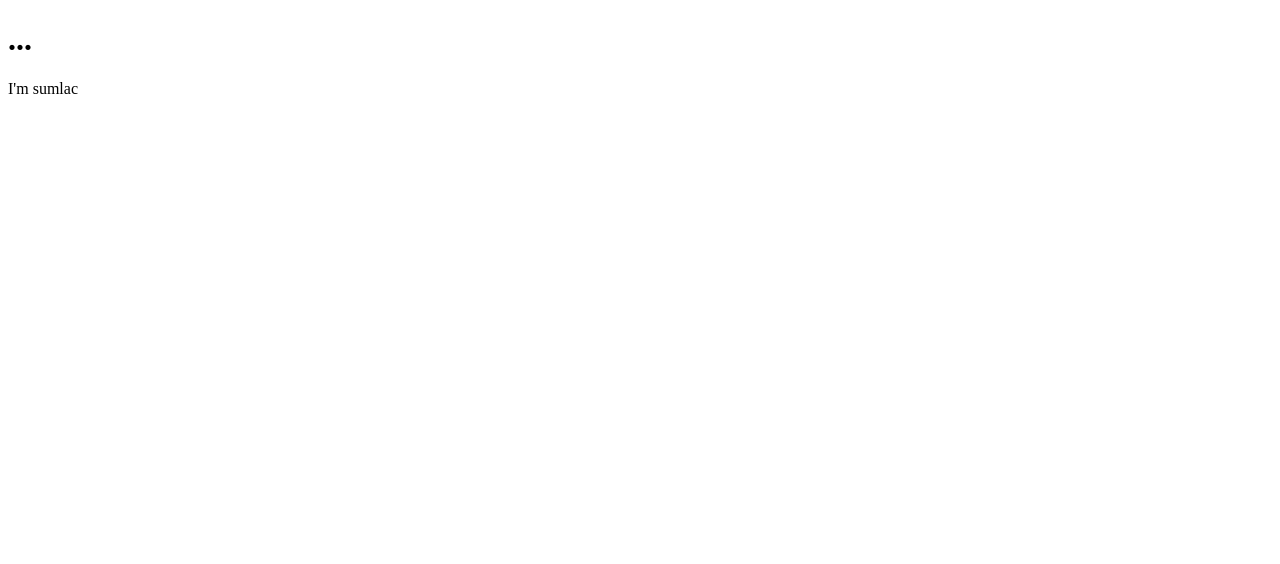
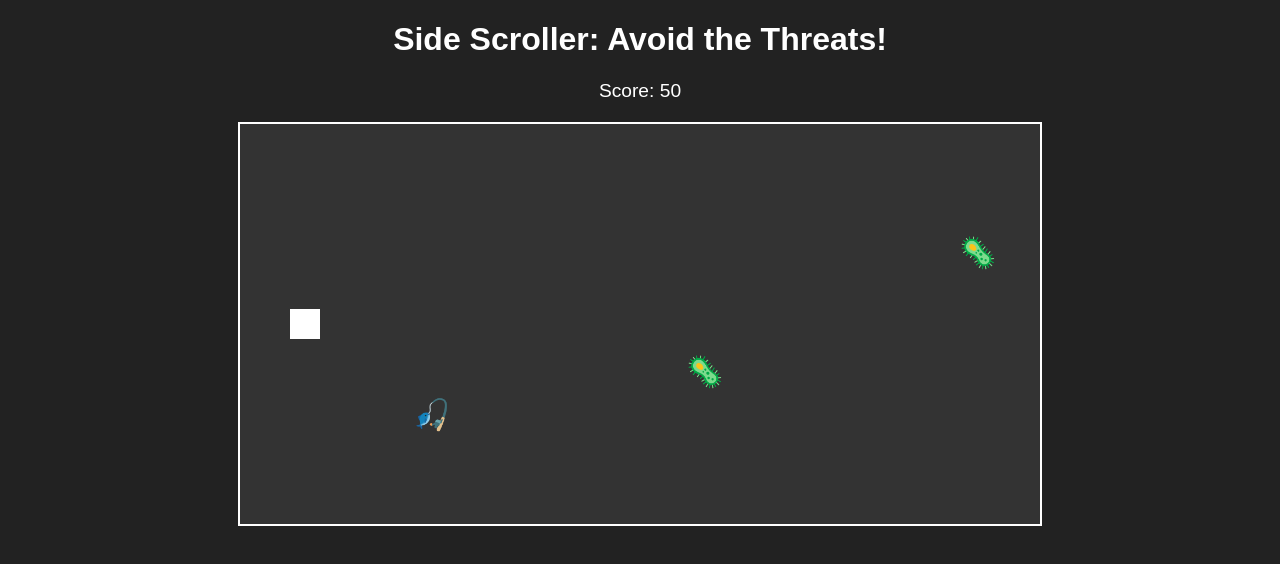
Before and after one commit to sumlac/sumlac.github.io, a plain HTML site: page index.html in a window 1280 px wide. Drawn offline with Linux system fonts and the light colour scheme.

Commit message:
game update

```diff
--- a/index.html
+++ b/index.html
@@ -1,7 +1,181 @@
 <!DOCTYPE html>
-<html>
+<html lang="en">
+<head>
+  <meta charset="UTF-8">
+  <title>Side Scroller: Avoid the Threats!</title>
+  <style>
+    body {
+      margin: 0;
+      background: #222;
+      color: #fff;
+      font-family: sans-serif;
+      text-align: center;
+    }
+    canvas {
+      background: #333;
+      display: block;
+      margin: 20px auto;
+      border: 2px solid #fff;
+    }
+    #score {
+      font-size: 1.2em;
+      margin: 10px;
+    }
+    #gameOver {
+      display: none;
+      font-size: 2em;
+      margin-top: 20px;
+    }
+    button {
+      font-size: 1em;
+      padding: 10px 20px;
+      margin-top: 10px;
+    }
+  </style>
+</head>
 <body>
-<h1>...</h1>
-<p>I'm sumlac</p>
+  <h1>Side Scroller: Avoid the Threats!</h1>
+  <div id="score">Score: 0</div>
+  <canvas id="gameCanvas" width="800" height="400"></canvas>
+  <div id="gameOver">
+    Game Over!<br>
+    <button onclick="restartGame()">Restart</button>
+  </div>
+
+  <script>
+    const canvas = document.getElementById('gameCanvas');
+    const ctx = canvas.getContext('2d');
+    const scoreDiv = document.getElementById('score');
+    const gameOverDiv = document.getElementById('gameOver');
+    const canvasWidth = canvas.width;
+    const canvasHeight = canvas.height;
+
+    // Player settings
+    let player = {
+      x: 50,
+      y: canvasHeight / 2 - 15,
+      width: 30,
+      height: 30,
+      speed: 5
+    };
+
+    // Threats array (obstacles)
+    let threats = [];
+    let threatSpawnInterval = 1500; // spawn every 1.5 seconds
+    let lastThreatSpawn = Date.now();
+    let threatSpeed = 3; // horizontal speed (leftwards)
+
+    // Game state and score
+    let gameOver = false;
+    let score = 0;
+
+    // Threat types represented by emoji:
+    // Virus: 🦠, Malware: 💀, Phishing: 🎣 (a playful pun on "phishing")
+    const threatTypes = ['🦠', '💀', '🎣'];
+
+    // Capture key states (we use Up and Down arrows)
+    let keys = {};
+    document.addEventListener('keydown', (e) => { keys[e.key] = true; });
+    document.addEventListener('keyup', (e) => { keys[e.key] = false; });
+
+    // Function to spawn a new threat at a random vertical position on the right edge
+    function spawnThreat() {
+      const size = 30;
+      const x = canvasWidth; // start at right edge
+      const y = Math.random() * (canvasHeight - size);
+      const type = threatTypes[Math.floor(Math.random() * threatTypes.length)];
+      threats.push({ x, y, size, type });
+    }
+
+    // Update game objects
+    function update(deltaTime) {
+      if (gameOver) return;
+
+      // Move the player with Up/Down arrow keys
+      if (keys['ArrowUp'] && player.y > 0) {
+        player.y -= player.speed;
+      }
+      if (keys['ArrowDown'] && player.y + player.height < canvasHeight) {
+        player.y += player.speed;
+      }
+
+      // Move threats leftward
+      threats.forEach(threat => {
+        threat.x -= threatSpeed;
+      });
+
+      // Remove threats that have left the screen (to the left)
+      threats = threats.filter(threat => threat.x + threat.size > 0);
+
+      // Collision detection
+      threats.forEach(threat => {
+        if (
+          player.x < threat.x + threat.size &&
+          player.x + player.width > threat.x &&
+          player.y < threat.y + threat.size &&
+          player.y + player.height > threat.y
+        ) {
+          gameOver = true;
+        }
+      });
+
+      // Increase score over time
+      score += deltaTime * 0.01;
+      scoreDiv.innerText = 'Score: ' + Math.floor(score);
+
+      // Spawn new threats based on the interval
+      if (Date.now() - lastThreatSpawn > threatSpawnInterval) {
+        spawnThreat();
+        lastThreatSpawn = Date.now();
+      }
+    }
+
+    // Draw game objects
+    function draw() {
+      ctx.clearRect(0, 0, canvasWidth, canvasHeight);
+
+      // Draw player as a white square
+      ctx.fillStyle = '#fff';
+      ctx.fillRect(player.x, player.y, player.width, player.height);
+
+      // Draw threats (emoji)
+      ctx.font = '30px sans-serif';
+      threats.forEach(threat => {
+        // Draw emoji centered vertically within the threat box
+        ctx.fillText(threat.type, threat.x, threat.y + threat.size);
+      });
+    }
+
+    let lastTime = Date.now();
+    // Main game loop
+    function gameLoop() {
+      const now = Date.now();
+      const deltaTime = now - lastTime;
+      lastTime = now;
+
+      update(deltaTime);
+      draw();
+
+      if (gameOver) {
+        gameOverDiv.style.display = 'block';
+      } else {
+        requestAnimationFrame(gameLoop);
+      }
+    }
+
+    // Restart the game
+    function restartGame() {
+      gameOver = false;
+      threats = [];
+      score = 0;
+      player.y = canvasHeight / 2 - 15;
+      lastTime = Date.now();
+      gameOverDiv.style.display = 'none';
+      requestAnimationFrame(gameLoop);
+    }
+
+    // Start the game loop
+    gameLoop();
+  </script>
 </body>
 </html>
```
